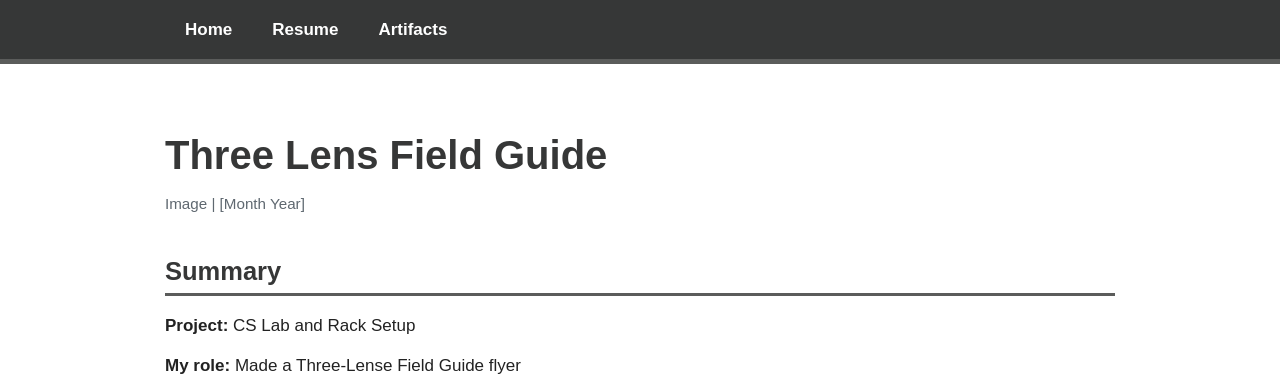
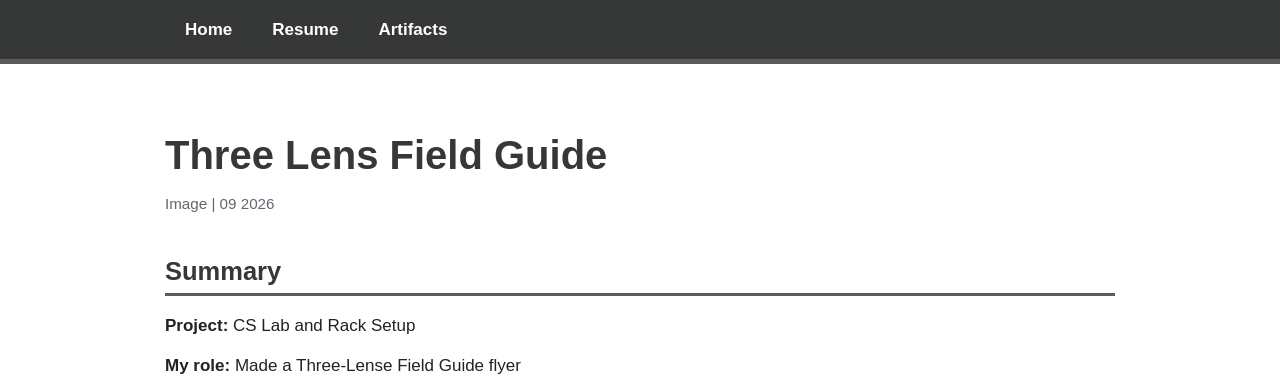
Before and after one commit to Ibex240/Apex-Cybersecurity-Portfolio, a Jekyll site: the page built from artifacts/TLFG/index.md, in a window 1280 px wide. Shown: the top 388 px of the page. Built offline with Jekyll 4.4.1, drawn with Linux system fonts in a browser that asks for light colours.

Commit message:
other stuff

```diff
--- a/artifacts/TLFG/index.md
+++ b/artifacts/TLFG/index.md
@@ -5,7 +5,7 @@ title: Artifact Name
 
 # Three Lens Field Guide
 
-<p class="artifact-meta">Image | [Month Year]</p>
+<p class="artifact-meta">Image | 09 2026</p>
 
 ## Summary
 
```
Also changed, not shown: README.md.
